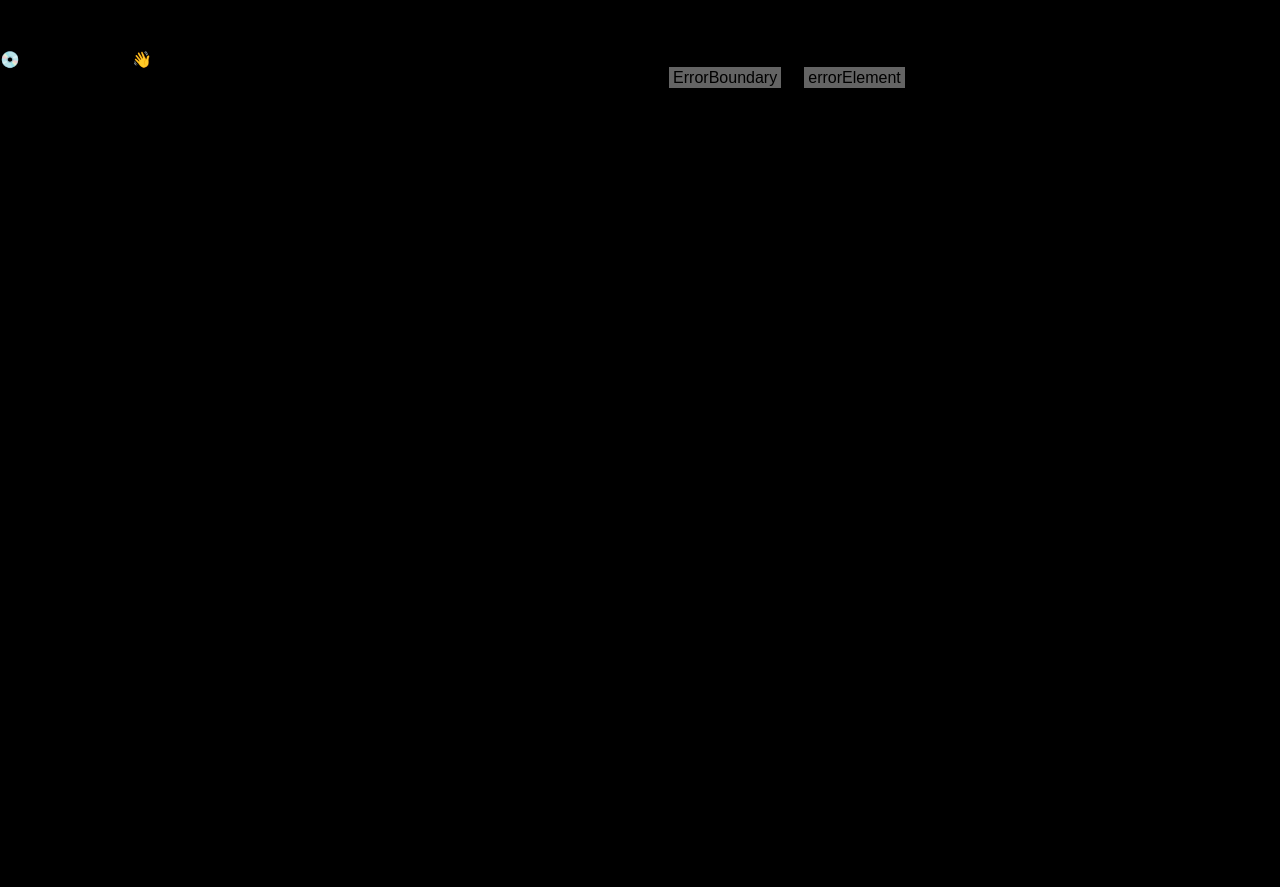
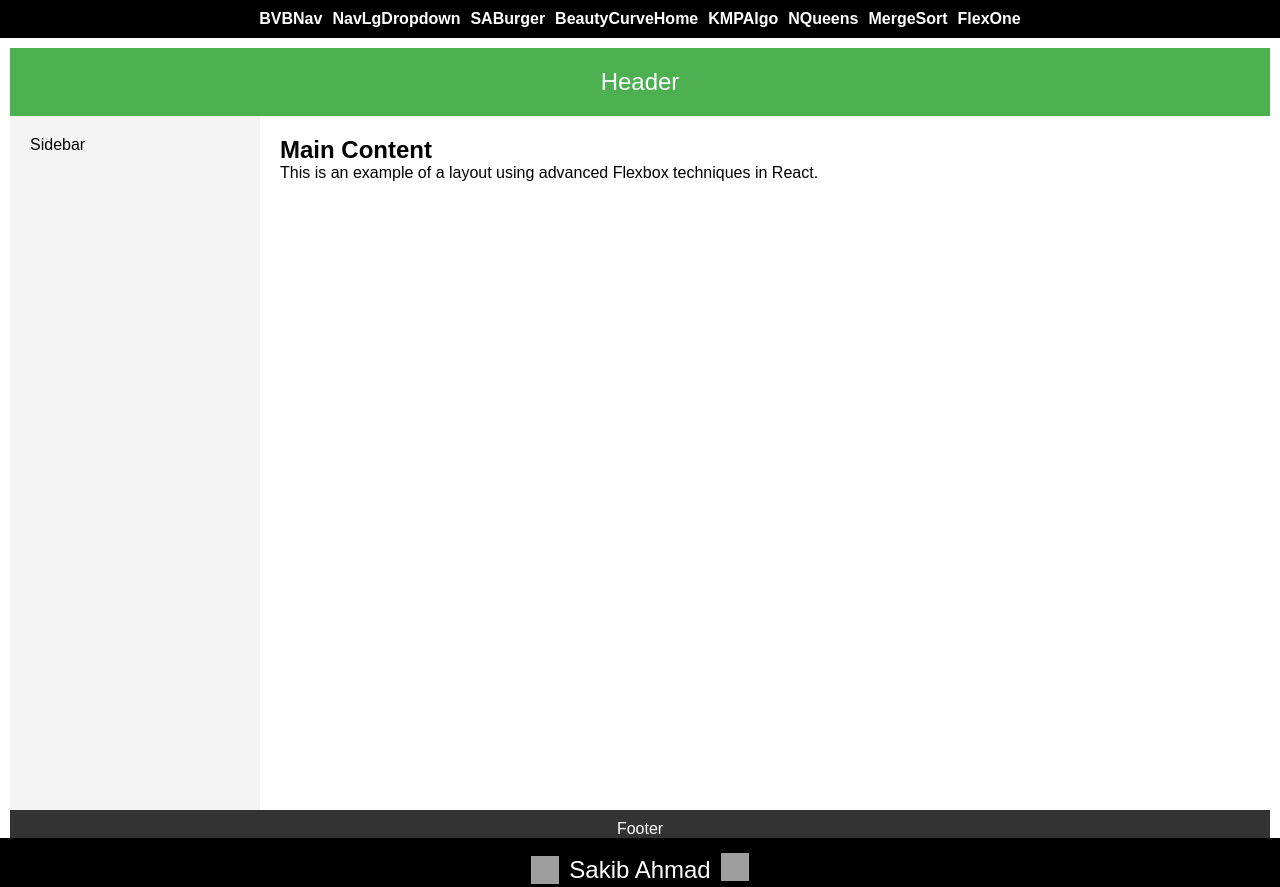
Before and after one commit to easakibahmad/bvb-clone, a React (Vite) app: page /flex-one in a window 1280 px wide. Before the commit this address had no page. Before the commit the page ends 800 px from the top, so only its background shows below. Built offline with nearby package versions, Linux system fonts and the light colour scheme; grey boxes are pictures that could not be loaded.

Commit message:
feat: added flex css first component

```diff
--- /dev/null
+++ b/src/components/Flex/FlexOne/FlexOne.css
@@ -0,0 +1,53 @@
+  .flex-one__container {
+    display: flex;
+    flex-direction: column;
+    min-height: 100vh;
+  }
+
+  .flex-one__header {
+    background-color: #4CAF50;
+    color: white;
+    padding: 20px;
+    text-align: center;
+    font-size: 24px;
+    flex: 0 0 auto; /* Header should not grow or shrink */
+  }
+
+  .flex-one__main-content {
+    display: flex;
+    flex: 1; /* Fill the available space */
+    flex-direction: row;
+  }
+
+  .flex-one__sidebar {
+    background-color: #f4f4f4;
+    width: 250px;
+    padding: 20px;
+    flex: 0 0 250px; /* Fixed width for sidebar */
+  }
+
+  .flex-one__content {
+    flex: 1; /* Main content should take the remaining space */
+    padding: 20px;
+    background-color: #fff;
+  }
+
+  .flex-one__footer {
+    background-color: #333;
+    color: white;
+    text-align: center;
+    padding: 10px;
+    flex: 0 0 auto; /* Footer should not grow or shrink */
+  }
+
+  /* Responsive behavior for smaller screens */
+  @media (max-width: 768px) {
+    .flex-one__main-content {
+      flex-direction: column;
+    }
+
+    .flex-one__sidebar {
+      width: 100%;
+      flex: 0 0 auto;
+    }
+  }
--- /dev/null
+++ b/src/components/Flex/FlexOne/FlexOne.tsx
@@ -0,0 +1,20 @@
+import React from 'react';
+import './FlexOne.css';
+
+const FlexOne: React.FC = () => {
+  return (
+    <div className="flex-one__container">
+      <header className="flex-one__header">Header</header>
+      <div className="flex-one__main-content">
+        <aside className="flex-one__sidebar">Sidebar</aside>
+        <section className="flex-one__content">
+          <h1>Main Content</h1>
+          <p>This is an example of a layout using advanced Flexbox techniques in React.</p>
+        </section>
+      </div>
+      <footer className="flex-one__footer">Footer</footer>
+    </div>
+  );
+};
+
+export default FlexOne;
--- a/src/components/MergeSort/MergeSort.tsx
+++ b/src/components/MergeSort/MergeSort.tsx
@@ -3,6 +3,7 @@ import { useState } from "react";
 import { mergeSort } from "../../utils/mergeSort";
 
 import "./MergeSort.css"
+
 const MergeSort: React.FC = () => {
     const [input, setInput] = useState('');
     const [sortedArray, setSortedArray] = useState<number[]>([]);
--- a/src/components/index.tsx
+++ b/src/components/index.tsx
@@ -5,5 +5,6 @@ import NavLgDropDown from "./NavLgDropdown/NavLgDropdown";
 import NQueens from "./NQueens/NQueens";
 import SABurger from "./SABurger/SABurger";
 import MergeSort from "./MergeSort/MergeSort";
+import FlexOne from "./Flex/FlexOne/FlexOne";
 
-export { BeautyCurveHome, BVBNav, KMPAlgo, NavLgDropDown, NQueens, SABurger, MergeSort };
+export { BeautyCurveHome, BVBNav, KMPAlgo, NavLgDropDown, NQueens, SABurger, MergeSort ,FlexOne};
--- a/src/pages/MainPage/components/Layout/Layout.css
+++ b/src/pages/MainPage/components/Layout/Layout.css
@@ -1,10 +1,11 @@
 .layout__links {
   display: flex;
   justify-content: center;
+  flex-wrap: wrap;
   gap: 10px;
   align-items: center;
-  height: 60px;
   width: 100%;
+  padding: 10px 15px;
 }
 
 .layout__link {
--- a/src/pages/MainPage/components/Layout/Layout.tsx
+++ b/src/pages/MainPage/components/Layout/Layout.tsx
@@ -27,6 +27,9 @@ const Layout = () => {
         <Link className="layout__link" to="merge-sort">
           MergeSort
         </Link>
+        <Link className="layout__link" to="flex-one">
+          FlexOne
+        </Link>
       </div>
 
       <div className="layout__outlet">
--- a/src/routes/index.tsx
+++ b/src/routes/index.tsx
@@ -10,6 +10,7 @@ import {
   KMPAlgo,
   NQueens,
   MergeSort,
+  FlexOne,
 } from "../components";
 
 export const router = createBrowserRouter([
@@ -45,6 +46,10 @@ export const router = createBrowserRouter([
         path: "merge-sort",
         element: <MergeSort />,
       },
+      {
+        path: "flex-one",
+        element: <FlexOne />,
+      },
     ],
   },
 ]);
```
